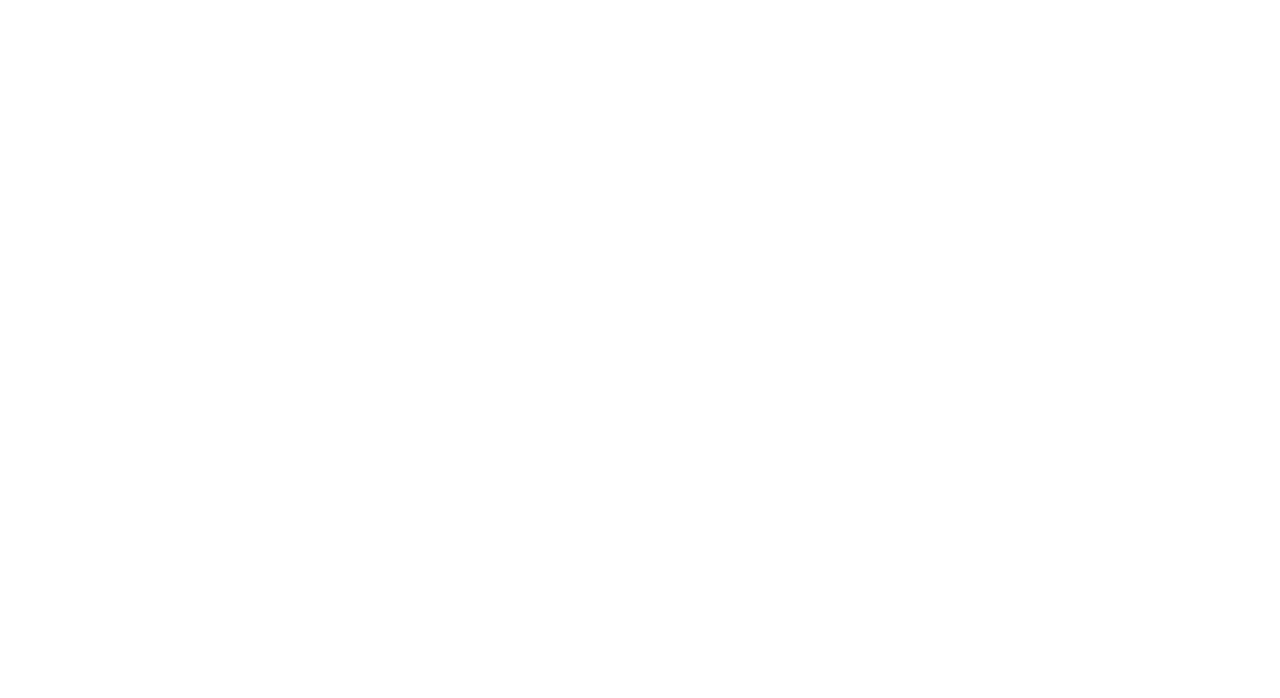
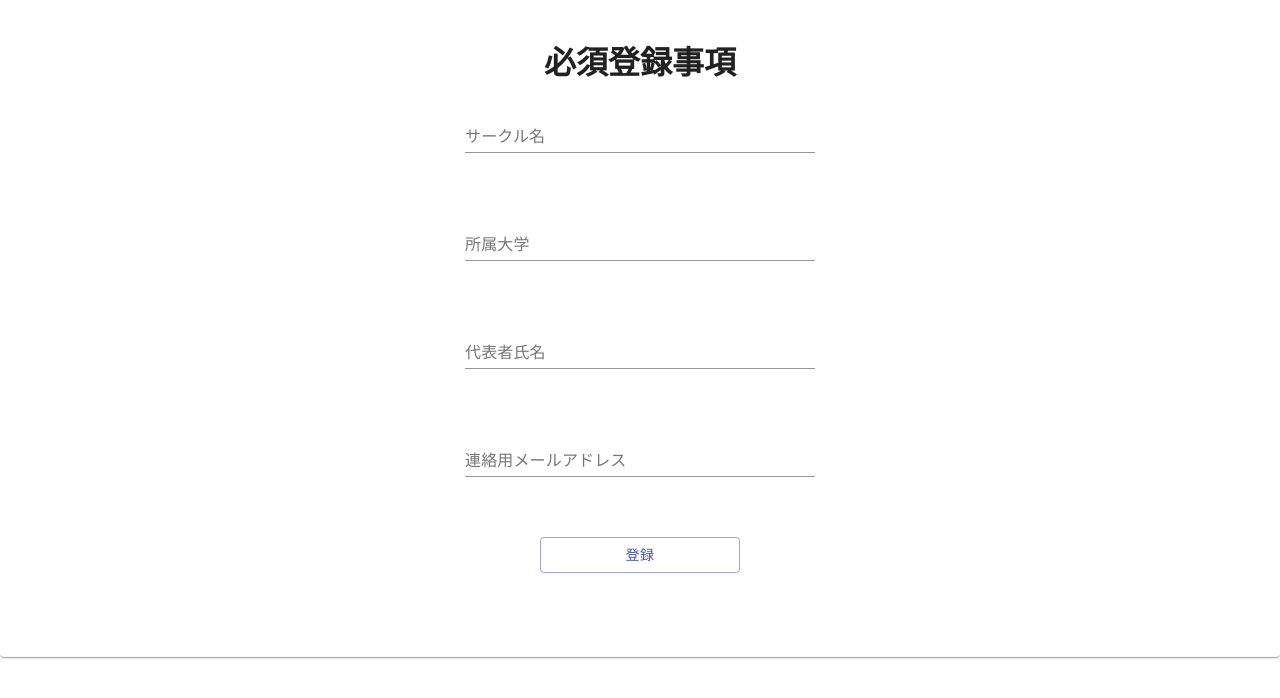
Before and after one commit to atomic-kanta-sasaki/circle_bulletin_board, a React (Create React App) app in the folder circle_bulletin_board_frontend/: page /introduction in a window 1280 px wide. Shown: the top 698 px of the page. Built offline with nearby package versions, Linux system fonts and the light colour scheme.

Commit message:
create introduction form

```diff
--- a/circle_bulletin_board_frontend/src/App.js
+++ b/circle_bulletin_board_frontend/src/App.js
@@ -8,6 +8,7 @@ import NewsList from './NewsList';
 import BoardList from './BoardList';
 import CircleDetail from './CircleDetail';
 import SingupForm from './SingupForm';
+import Introduction from './Introduction';
 
 class App extends Component {
   render() {
@@ -21,6 +22,7 @@ class App extends Component {
             <Route path='/board' component={BoardList} />
             <Route path='/circle/detail' component={CircleDetail} exact={true} />
             <Route path='/singup' component={SingupForm} exact={true} />
+            <Route path='/introduction' component={Introduction} exact={true} />
           </div>
         </Router>
       </div>
--- a/circle_bulletin_board_frontend/src/EntryPage.js
+++ b/circle_bulletin_board_frontend/src/EntryPage.js
@@ -1,17 +1,44 @@
 import React, { Component } from 'react';
+import Card from '@material-ui/core/Card';
+import CardContent from '@material-ui/core/CardContent';
 import styled from 'styled-components';
+import Sidenav from './Sidenav';
 import TopBar from './TopBar';
-import SideNav from './Sidenav';
 
-const Entry = styled.h1``;
+const MainLayout = styled.div`
+`;
+
+const Container = styled.div`
+    margin-bottom:30px;
+    display:flex;
+    width: 80%;
+    margin: 0 auto;
+`;
+
+const CardContainer = styled.div`
+    width: 60%;
+    margin: 0 auto;
+    margin-left: initial;
+`;
 
 class EntryPage extends Component {
 
     render() {
         return (
             <div>
-                <TopBar />
-                <SideNav />
+                <MainLayout>
+                    <TopBar />
+                    <Container>
+                        <Sidenav />
+                        <CardContainer>
+                            <Card>
+                                <CardContent>
+
+                                </CardContent>
+                            </Card>
+                        </CardContainer>
+                    </Container>
+                </MainLayout >
             </div>
         )
     }
--- /dev/null
+++ b/circle_bulletin_board_frontend/src/Introduction.js
@@ -0,0 +1,72 @@
+import React, { Component } from 'react';
+import styled from 'styled-components';
+import TextField from './component/SingupTextFile';
+import Card from '@material-ui/core/Card';
+import CardContent from '@material-ui/core/CardContent';
+import Button from './component/Button'
+
+const MainContainer = styled.div``;
+
+const Container = styled.div`
+    margin-bottom:30px;
+    margin: 0 auto;
+    width: 60%;
+`;
+
+const CardContainer = styled.div`
+    margin: 0 auto;
+    margin-left: initial;
+    text-align: center;
+`;
+
+const TitleStyle = styled.span`
+    font-family: Roboto, "Open Sans", "Noto Sans JP", "ヒラギノ角ゴシック Pro", "Hiragino Kaku Gothic Pro", Arial, メイリオ, Meiryo, Osaka, "ＭＳ Ｐゴシック", "MS PGothic", sans-serif;
+    font-weight: bolder;
+    margin-right: 4px;
+    color: rgb(58, 62, 73);
+`;
+
+const Link = styled.a`
+    text-decoration: none;
+    color: black;
+`;
+
+const InputForm = styled.div`
+    margin-bottom:60px;
+`;
+
+class Introduction extends Component {
+
+    render() {
+        return (
+            <MainContainer>
+                <CardContainer>
+                    <Card>
+                        <CardContent>
+                            <h1>必須登録事項　</h1>
+                            <InputForm>
+                                <TextField FiledName='サークル名' />
+                            </InputForm>
+                            <InputForm>
+                                <TextField FiledName='所属大学' />
+                            </InputForm>
+                            <InputForm>
+                                <TextField FiledName='代表者氏名' />
+                            </InputForm>
+                            <InputForm>
+                                <TextField FiledName='連絡用メールアドレス' />
+                            </InputForm>
+                            <InputForm>
+                                <Link href='/'>
+                                    <Button buttonText='登録' />
+                                </Link>
+                            </InputForm>
+                        </CardContent>
+                    </Card>
+                </CardContainer>
+            </MainContainer>
+        );
+    }
+}
+
+export default Introduction;
--- a/circle_bulletin_board_frontend/src/SingupForm.js
+++ b/circle_bulletin_board_frontend/src/SingupForm.js
@@ -33,6 +33,10 @@ const Link = styled.a`
     color: black;
 `;
 
+const InputForm = styled.div`
+    margin-bottom:60px;
+`;
+
 class SingupForm extends Component {
 
     render() {
@@ -44,16 +48,22 @@ class SingupForm extends Component {
                         <Card>
                             <CardContent>
                                 <h1>ログイン</h1>
-                                <TextField FiledName='メールアドレス' />
-                                <TextField FiledName='パスワード' />
-                                <Link href='/singup'>
-                                    <Button buttonText='新規登録はこちら' />
-                                </Link>
+                                <InputForm>
+                                    <TextField FiledName='メールアドレス' />
+                                </InputForm>
+                                <InputForm>
+                                    <TextField FiledName='パスワード' />
+                                </InputForm>
+                                <InputForm>
+                                    <Link href='/introduction'>
+                                        <Button buttonText='新規登録はこちら' />
+                                    </Link>
+                                </InputForm>
                             </CardContent>
                         </Card>
                     </CardContainer>
                 </Container>
-            </MainContainer>
+            </MainContainer >
 
         )
     }
--- a/circle_bulletin_board_frontend/src/TopBar.js
+++ b/circle_bulletin_board_frontend/src/TopBar.js
@@ -2,12 +2,29 @@ import React, { Component } from 'react';
 import styled from 'styled-components';
 import Card from '@material-ui/core/Card';
 import CardContent from '@material-ui/core/CardContent';
+import Button from './component/Button';
 
 const MainLayout = styled.div``;
 
 const Top = styled.div`
     margin-bottom:30px;
 `;
+
+const Link = styled.a`
+    text-decoration: none;
+    color: black;
+`;
+
+const ContentsContainer = styled.div`
+    display:flex;
+`;
+
+const LogoForm = styled.div``;
+
+const ButtonForm = styled.div`
+    margin-left: 70%;
+`;
+
 class TopBar extends Component {
 
     render() {
@@ -16,7 +33,19 @@ class TopBar extends Component {
                 <Top>
                     <Card style={{ height: '75px' }}>
                         <CardContent>
-                            {"ここにTOP＋Logoを入れる"}
+                            <ContentsContainer>
+                                <LogoForm>
+                                    <Link href='/'>
+                                        {"ここにTOP＋Logoを入れる"}
+                                    </Link>
+
+                                </LogoForm>
+                                <ButtonForm>
+                                    <Link href='/singup'>
+                                        <Button buttonText='ログインまたは新規登録' />
+                                    </Link>
+                                </ButtonForm>
+                            </ContentsContainer>
                         </CardContent>
                     </Card>
                 </Top>
--- a/circle_bulletin_board_frontend/src/component/Button.js
+++ b/circle_bulletin_board_frontend/src/component/Button.js
@@ -4,14 +4,13 @@ import styled from 'styled-components';
 
 const ButtonStyles = styled.div`
     margin: theme.spacing(1);
-    margin-top:30px;
 `;
 
 class PrimaryButton extends Component {
     render() {
         return (
             <ButtonStyles>
-                <Button variant="outlined" color="primary">
+                <Button variant="outlined" color="primary" style={{ width: '200px' }}>
                     {this.props.buttonText}
                 </Button>
             </ButtonStyles>
```
